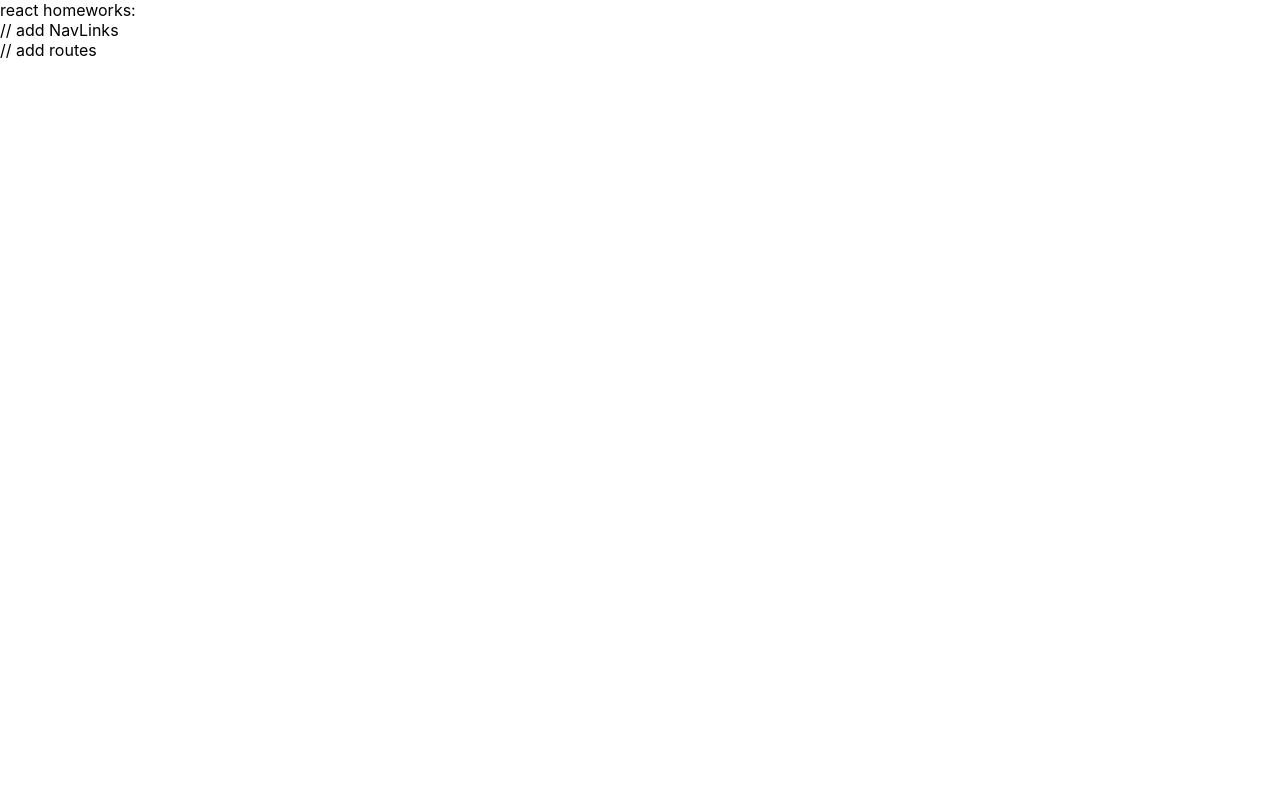
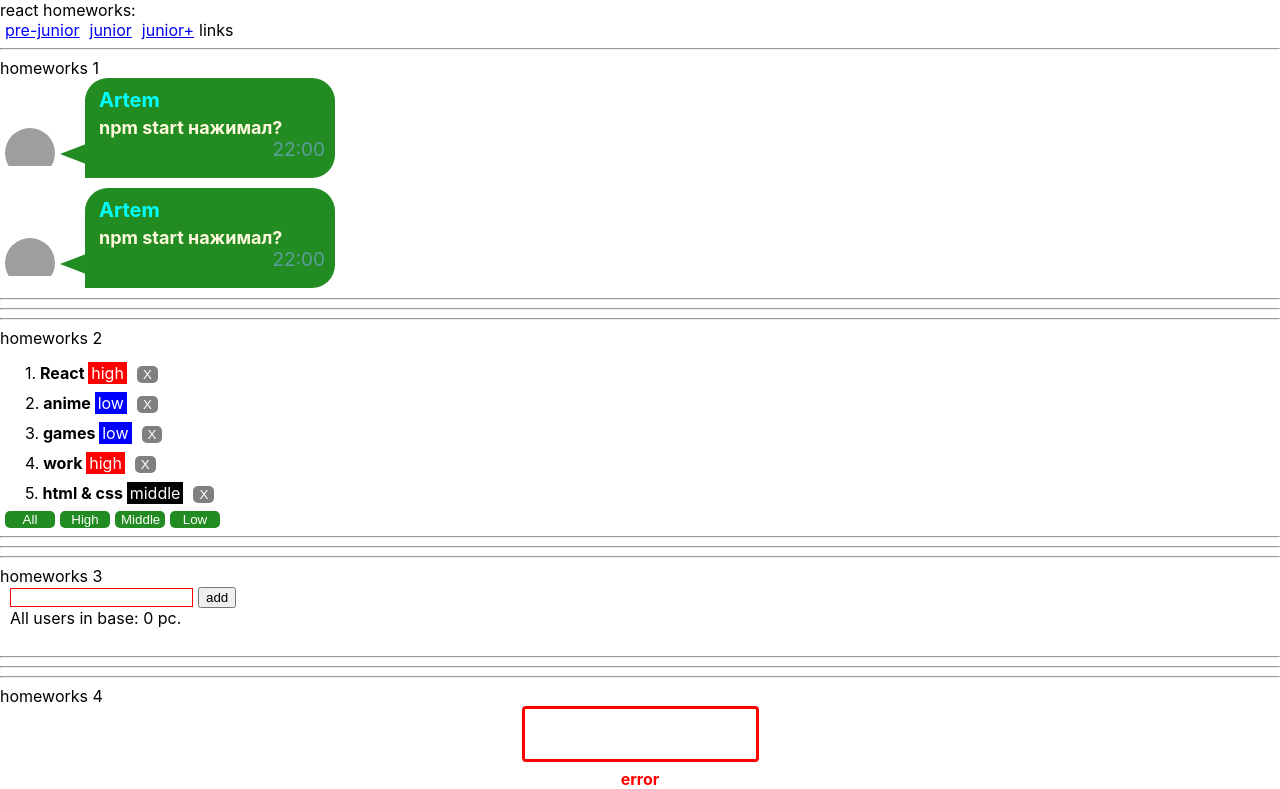
Before and after one commit to lergnom/homeworks, a React (Create React App) app: page /#/pre-junior in a window 1280 px wide. Shown: the top 789 px of the page. Built offline with nearby package versions, Linux system fonts and the light colour scheme; grey boxes are pictures that could not be loaded.

Commit message:
add geader.mule.css

```diff
--- /dev/null
+++ b/src/p2-homeworks/h5/Header.module.css
@@ -0,0 +1,8 @@
+.link {
+    color: blue;
+}
+
+.navLink {
+    padding: 5px;
+
+}
--- a/src/p2-homeworks/h5/Header.tsx
+++ b/src/p2-homeworks/h5/Header.tsx
@@ -1,9 +1,17 @@
 import React from 'react'
+import {NavLink} from 'react-router-dom'
+import s from './Header.module.css'
 
 function Header() {
     return (
         <div>
-            // add NavLinks
+
+            <NavLink className={s.navLink} to={'/pre-junior'} activeClassName={s.link}>pre-junior</NavLink>
+            <NavLink className={s.navLink} to={'/junior'} activeClassName={s.link}>junior</NavLink>
+            <NavLink className={s.navLink} to={'/junior+'} activeClassName={s.link}>junior+</NavLink>
+
+            <span>links</span>
+
 
         </div>
     )
--- a/src/p2-homeworks/h5/Routes.tsx
+++ b/src/p2-homeworks/h5/Routes.tsx
@@ -1,4 +1,7 @@
 import React from 'react'
+import {Redirect, Route, Switch} from 'react-router-dom'
+import PreJunior from "./pages/PreJunior";
+import Error404 from "./pages/Error404";
 
 export const PATH = {
     PRE_JUNIOR: '/pre-junior',
@@ -9,19 +12,19 @@ function Routes() {
     return (
         <div>
             {/*Switch выбирает первый подходящий роут*/}
-            {/*<Switch>*/}
+            <Switch>
 
-            {/*в начале мы попадаем на страницу '/' и переходим сразу на страницу PRE_JUNIOR*/}
-            {/*exact нужен чтоб указать полное совподение (что после '/' ничего не будет)*/}
-            {/*<Route path={'/'} exact render={() => <Redirect to={PATH.PRE_JUNIOR}/>}/>*/}
+                {/*в начале мы попадаем на страницу '/' и переходим сразу на страницу PRE_JUNIOR*/}
+                {/*exact нужен чтоб указать полное совподение (что после '/' ничего не будет)*/}
+                <Route path={'/'} exact render={() => <Redirect to={PATH.PRE_JUNIOR}/>}/>
 
-            {/*<Route path={PATH.PRE_JUNIOR} render={() => <PreJunior/>}/>*/}
+                <Route path={PATH.PRE_JUNIOR} render={() => <PreJunior/>}/>
                 // add routes
 
-            {/*у этого роута нет пути, он отрисуется если пользователь захочет попасть на несуществующую страницу*/}
-            {/*<Route render={() => <Error404/>}/>*/}
+                {/*у этого роута нет пути, он отрисуется если пользователь захочет попасть на несуществующую страницу*/}
+                <Route render={() => <Error404/>}/>
 
-            {/*</Switch>*/}
+            </Switch>
         </div>
     )
 }
```
Also changed, not shown: src/p2-homeworks/h5/HW5.tsx (+5 -4 lines).
